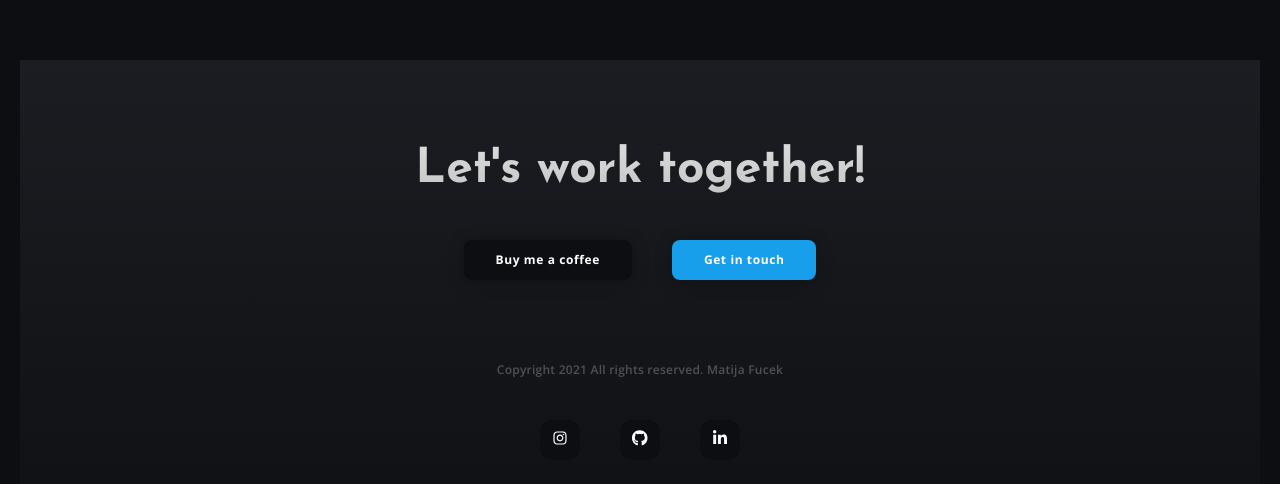
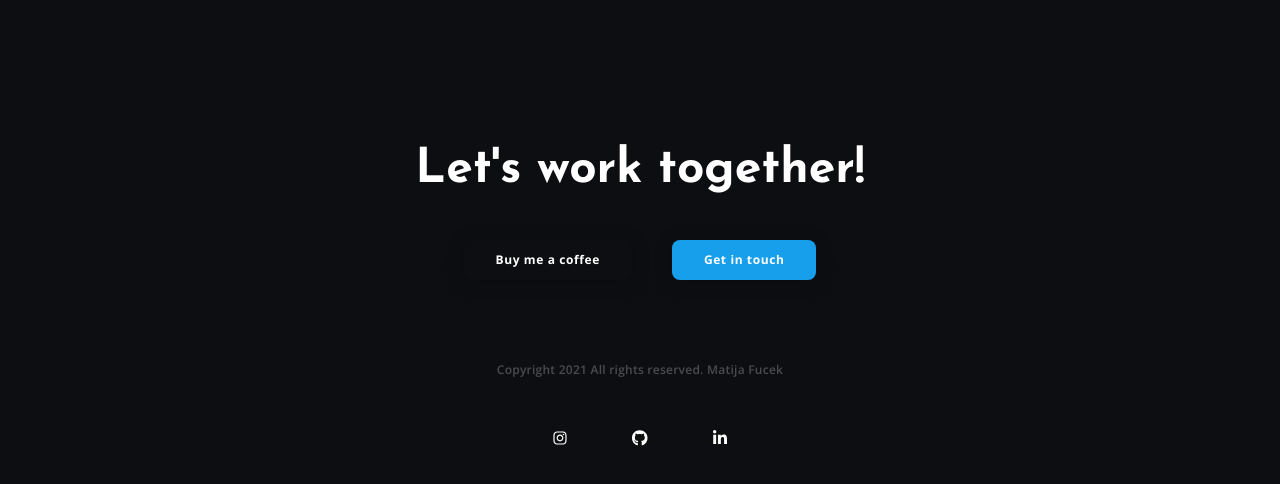
Before and after one commit to mfucek/portfolio, a Next.js app: page /contact in a window 1280 px wide. Shown: the part 532-1016 px from the top of the page. Built offline with nearby package versions, Linux system fonts and the light colour scheme.

Commit message:
footer gradient fix; theme fixes;

```diff
--- a/components/footer/index.tsx
+++ b/components/footer/index.tsx
@@ -9,9 +9,16 @@ const FooterSection = styled.section`
 	& {
 		position: relative;
 		padding-bottom: var(--spacing-5);
-		background: rgb(var(--theme-background));
+		/* background: rgb(var(--theme-background)); */
+		background: linear-gradient(
+			0deg,
+			rgba(var(--theme-shade), 1),
+			rgba(var(--theme-shade), 0)
+		);
+		margin-left: calc(-1 * var(--spacing-2));
+		margin-right: calc(-1 * var(--spacing-2));
 	}
-	& .gradient {
+	/* & .gradient {
 		position: absolute;
 		background: linear-gradient(
 			0deg,
@@ -22,7 +29,8 @@ const FooterSection = styled.section`
 		bottom: 0;
 		left: 0;
 		right: 0;
-	}
+		pointer-events: none;
+	} */
 `;
 
 export class Footer extends React.Component {
@@ -30,7 +38,7 @@ export class Footer extends React.Component {
 		return (
 			<FooterSection>
 				<Container className="pt-4">
-					<div className="gradient"></div>
+					{/* <div className="gradient"></div> */}
 					<Row justify className="mb-3">
 						<Col span={8} md={12} className="text-center">
 							<h2 className="text-theme">
--- a/pages/journal/index.tsx
+++ b/pages/journal/index.tsx
@@ -151,8 +151,8 @@ export default function Journal({
 							</Row>
 						</Container>
 					</Section>
+					<Footer />
 				</Wrapper>
-				<Footer />
 			</Theme>
 		</>
 	);
--- a/styles/global.css
+++ b/styles/global.css
@@ -122,6 +122,10 @@ body,
 }
 .text-white {
 	color: rgb(var(--white));
+}
+
+*::selection {
+	background-color: rgb(var(--theme-accent));
 }
 
 /* TYPO */
```
Also changed, not shown: pages/journal/[slug].tsx (+9 -1 lines).
